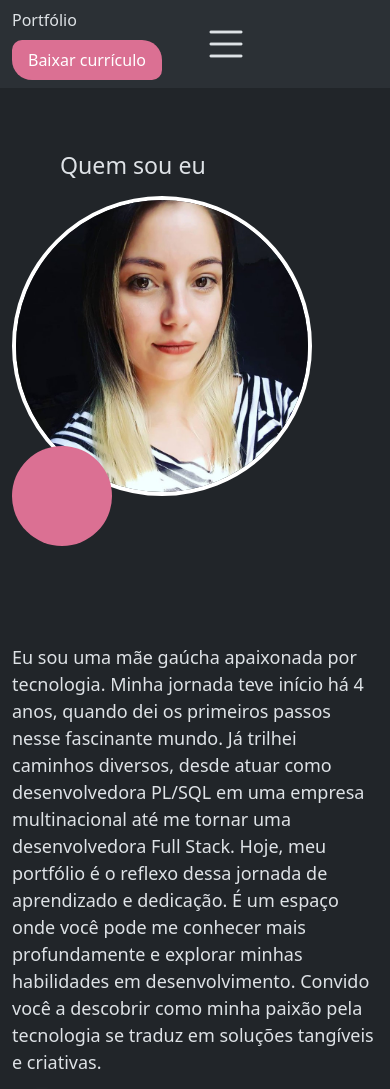
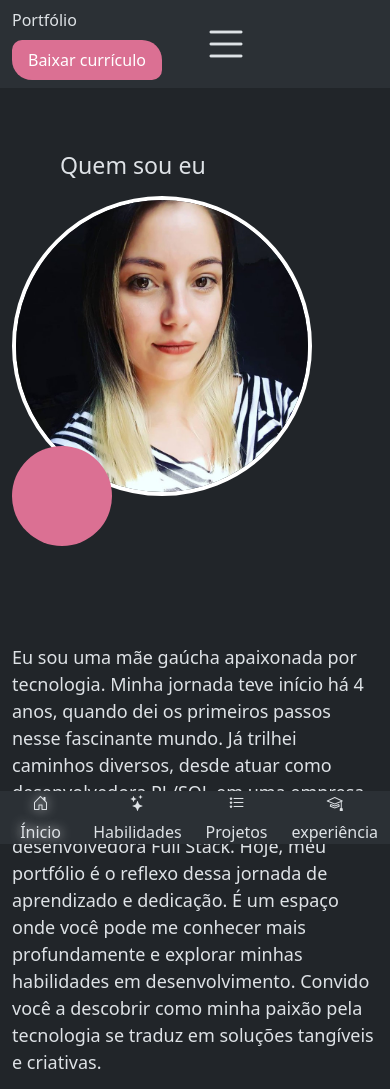
Before and after one commit to TaiSilva/portifolio, a plain HTML site: page index.html in a window 390 px wide. Shown: the top 1089 px of the page. Drawn offline with nearby package versions, Linux system fonts and the light colour scheme.

Commit message:
navbar bottom fixed

```diff
--- a/index.html
+++ b/index.html
@@ -68,7 +68,7 @@
 
                     <img src="./src/img/flecha larga png - Download grátis.png" alt="" class="fotoflecha d-none d-sm-block">
                 </div>
-                <div class="col-md-4 mt-5">
+                <div class="col-md-4 mt-5 mb-5">
                     <p class="descricao">Eu sou uma mãe gaúcha apaixonada por tecnologia. Minha jornada teve início há 4 anos, quando dei os primeiros passos nesse fascinante mundo. Já trilhei caminhos diversos, desde atuar como desenvolvedora PL/SQL em uma empresa multinacional até me tornar uma desenvolvedora Full Stack.
 
                         Hoje, meu portfólio é o reflexo dessa jornada de aprendizado e dedicação. É um espaço onde você pode me conhecer mais profundamente e explorar minhas habilidades em desenvolvimento. Convido você a descobrir como minha paixão pela tecnologia se traduz em soluções tangíveis e criativas.</p>
@@ -78,7 +78,7 @@
         </div>
     </main>
     <footer>
-        <div class="container fixed-buttom">
+        <div class="container bg-body-tertiary fixed-bottom navbarpeq">
             <div class="row">
                 <div class="col home text-shandow d-block d-sm-none">
                     <span class="">
--- a/src/css/style.css
+++ b/src/css/style.css
@@ -62,3 +62,6 @@
   .a-curriculo{
     text-decoration: none;
   }
+  .navbarpeq{
+    background-color: rgb(49, 49, 49);
+  }
```
